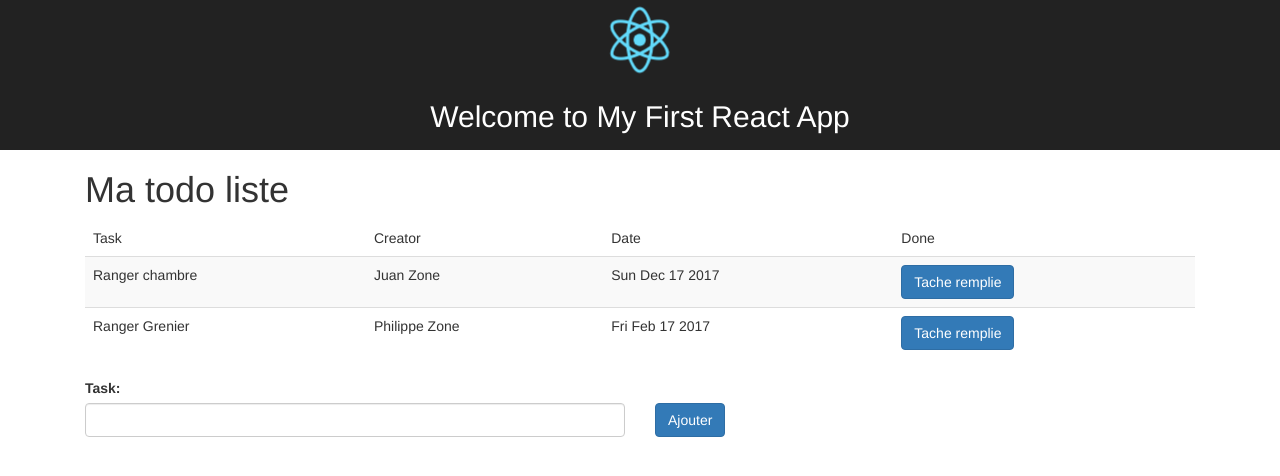
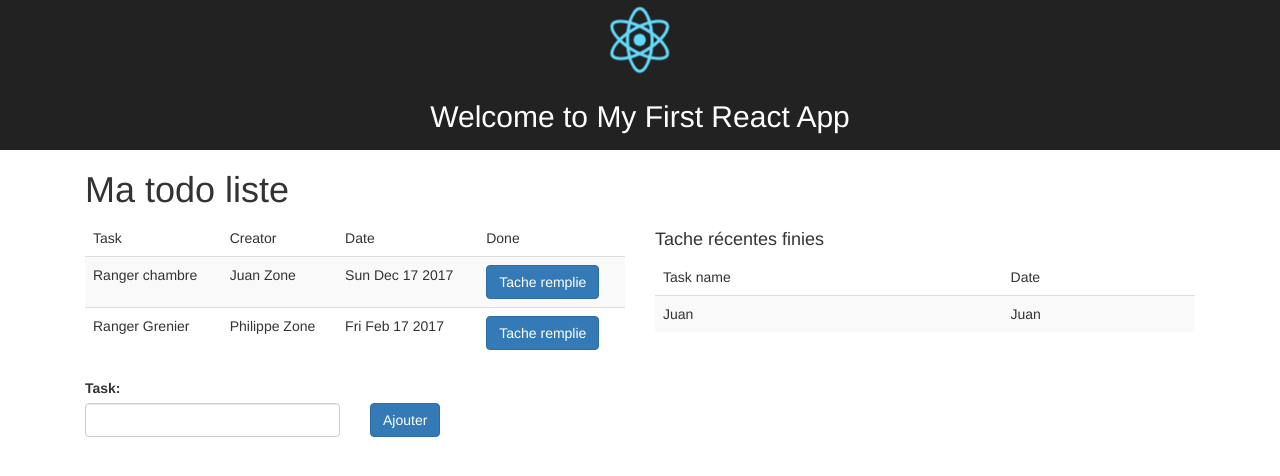
Before and after one commit to juanzone/todoapp-react, a React (Create React App) app: page / in a window 1280 px wide. Shown: the top 476 px of the page. Built offline with nearby package versions, Linux system fonts and the light colour scheme.

Commit message:
Changement de boolean au click sur le bouton de la task

```diff
--- /dev/null
+++ b/src/checked-list/CheckedList.js
@@ -0,0 +1,29 @@
+import React, {Component} from 'react';
+import CheckedListItem from './CheckedListItem';
+
+
+class CheckedList extends Component {
+
+  render(){
+    return(
+      <div className="col-xs-6">
+        <h4> Tache récentes finies </h4>
+        <table className="table table-striped">
+          <thead>
+            <tr>
+              <td> Task name </td>
+              <td> Date </td>
+            </tr>
+          </thead>
+          <tbody>
+            <CheckedListItem />
+          </tbody>
+        </table>
+      </div>
+    )
+  }
+
+
+}
+
+export default CheckedList;
--- /dev/null
+++ b/src/checked-list/CheckedListItem.js
@@ -0,0 +1,14 @@
+import React,{Component} from 'react';
+
+class CheckedListItem extends Component {
+  render(){
+    return(
+      <tr>
+      <td>Juan</td>
+      <td>Juan</td>
+      </tr>
+    )
+  }
+};
+
+export default CheckedListItem;
--- a/src/layout/App.js
+++ b/src/layout/App.js
@@ -1,6 +1,7 @@
 import React, { Component } from 'react';
 import Header from './Header';
 import TodoList from '../todo-list/TodoList';
+import CheckedList from '../checked-list/CheckedList';
 
 import './App.css';
 
@@ -12,7 +13,10 @@ class App extends Component {
         <div className="container">
           <div className="col-xs-12">
             <h1 className="text-left"> Ma todo liste </h1>
-            <TodoList />
+            <div className="row">
+              <TodoList />
+              <CheckedList />
+            </div>
           </div>
         </div>
       </div>
--- a/src/todo-list/TodoList.js
+++ b/src/todo-list/TodoList.js
@@ -6,36 +6,46 @@ class TodoList extends Component {
 
   constructor(props){
     super(props);
+    this.getCheck = this.getCheck.bind(this);
+    this.getTask = this.getTask.bind(this);
 
     this.state = {
       taskList : [
         {
           name : 'Ranger chambre',
           creator: 'Juan Zone',
-          date : new Date(2017,11,17).toDateString()
+          date : new Date(2017,11,17).toDateString(),
+          check : false
         },
         {
           name : 'Ranger Grenier',
           creator: 'Philippe Zone',
-          date : new Date(2017,1,17).toDateString()
+          date : new Date(2017,1,17).toDateString(),
+          check : false,
         }
       ]
     };
-    this.getTask = this.getTask.bind(this);
   }
 
-  getTask(juan){
+  getTask(newtask){
     let newTaskList = this.state.taskList;
-    newTaskList.push(juan);
+    newTaskList.push(newtask);
     console.log(newTaskList);
     this.setState({taskList : newTaskList});
+  }
+
+  getCheck(checker, id){
+    let newTaskList = this.state.taskList;
+    newTaskList[id].check = checker;
+    this.setState({taskList : newTaskList}, function(){
+      console.log(this.state.taskList[id].check)
+    })
   }
 
   render() {
 
     return (
-      <div className="row">
-        <div className="col-xs-12">
+        <div className="col-xs-6">
           <table className="table table-striped">
             <thead>
               <tr>
@@ -47,16 +57,14 @@ class TodoList extends Component {
             </thead>
             <tbody>
               {
-                this.state.taskList.map(function(taske, i){
-                  console.log(taske);
-                  return <TodoListItem key={i} tache={taske.name} creator={taske.creator} date={taske.date} />
+                this.state.taskList.map( (taske, i) => {
+                  return <TodoListItem checker={this.getCheck} key={i} id={i} tache={taske.name} creator={taske.creator} date={taske.date} check={taske.check} />
                 })
               }
             </tbody>
           </table>
           <AddBar newtask={this.getTask} />
         </div>
-      </div>
     );
   }
 }
--- a/src/todo-list/TodoListItem.js
+++ b/src/todo-list/TodoListItem.js
@@ -1,6 +1,20 @@
 import React, { Component } from 'react';
 
 class TodoListItem extends Component {
+
+  constructor(props){
+    super(props);
+    this.handleClick = this.handleClick.bind(this);
+    this.state = {flag : "j",
+                  key : ""
+    };
+  }
+
+  handleClick(e){
+    this.setState({flag : true, id : this.props.id}, function(){
+      this.props.checker(this.state.flag, this.state.id);
+    });
+  }
 
   render() {
     return (
@@ -8,7 +22,7 @@ class TodoListItem extends Component {
       <td>{this.props.tache}</td>
       <td>{this.props.creator}</td>
       <td> {this.props.date} </td>
-      <td> <button className="btn btn-primary">Tache remplie</button> </td>
+      <td><button className="btn btn-primary" onClick={this.handleClick}>Tache remplie</button> </td>
       </tr>
     );
   }
```
